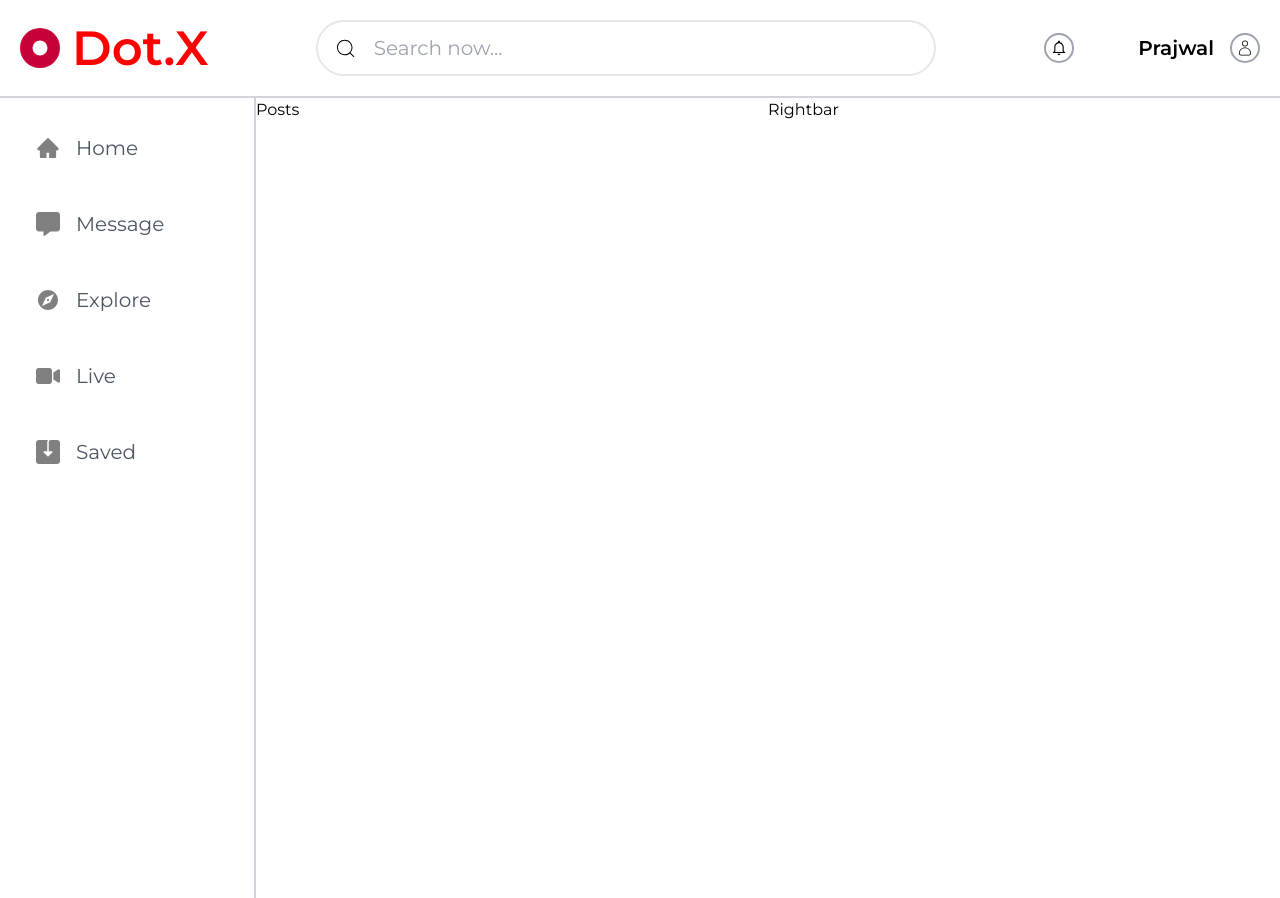
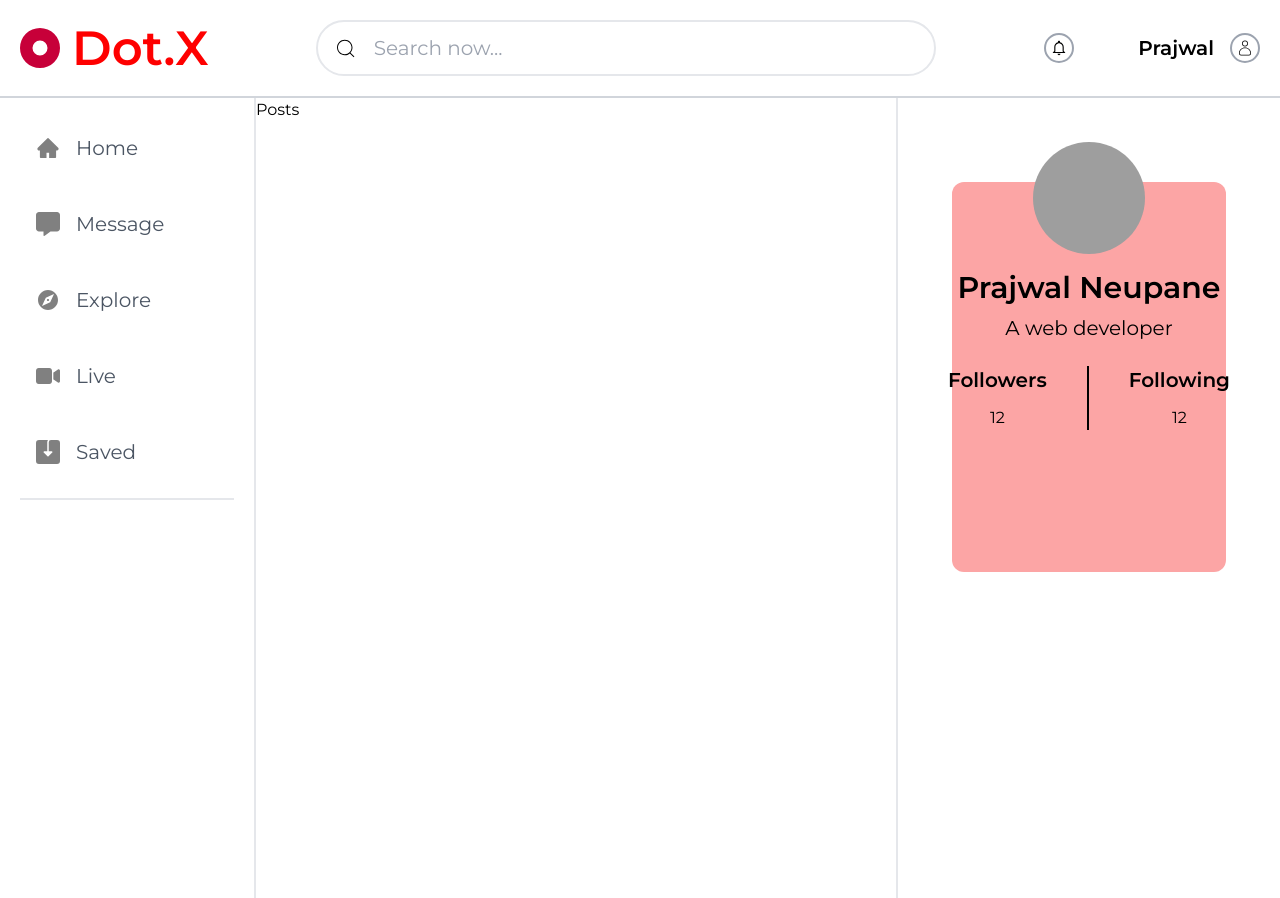
Before and after one commit to Prajwal-Neupane/typescript-frontent-blog, a React (Create React App) app: page / in a window 1280 px wide. Built offline with nearby package versions, Linux system fonts and the light colour scheme; grey boxes are pictures that could not be loaded.

Commit message:
created profile card

```diff
--- a/src/components/Rightbar.tsx
+++ b/src/components/Rightbar.tsx
@@ -1,7 +1,32 @@
 import React from "react";
 
 const Rightbar = () => {
-  return <div className="flex-1">Rightbar</div>;
+  return (
+    <div className="md:px-5 w-[15%] mxau md:w-[30%] pt-5 border-l-2 border-gray-200 flex flex-col  gap-4 items-center">
+      <div className="relative container h-[50%] w-[80%] mt-16 bg-red-300 rounded-xl items-center flex flex-col gap-4">
+        <img
+          className="relative object-cover rounded-full -top-10 w-28 h-28"
+          src="https://images.unsplash.com/photo-1500648767791-00dcc994a43e?q=80&w=1974&auto=format&fit=crop&ixlib=rb-4.0.3&ixid=M3wxMjA3fDB8MHxwaG90by1wYWdlfHx8fGVufDB8fHx8fA%3D%3D"
+          alt="profile"
+        />
+        <h1 className="relative text-3xl font-semibold text-center -top-10">
+          Prajwal Neupane
+        </h1>
+        <p className="relative text-xl text-center -top-12 ">A web developer</p>
+        <div className="relative flex gap-10 -top-10 ">
+          <div className="flex flex-col gap-3 ">
+            <h1 className="text-xl font-semibold">Followers</h1>
+            <p className="text-center">12</p>
+          </div>
+          <div className="border-l-2 border-black"></div>
+          <div className="flex flex-col gap-3">
+            <h1 className="text-xl font-semibold">Following</h1>
+            <p className="text-center">12</p>
+          </div>
+        </div>
+      </div>
+    </div>
+  );
 };
 
 export default Rightbar;
--- a/src/components/Sidebar.tsx
+++ b/src/components/Sidebar.tsx
@@ -7,8 +7,8 @@ import { BsFillSave2Fill } from "react-icons/bs";
 
 const Sidebar = () => {
   return (
-    <div className=" md:px-5 w-[15%] md:w-[20%] pt-5 border-r-2 border-gray-300 ">
-      <div className="flex flex-col gap-4">
+    <div className=" md:px-5 w-[15%] md:w-[20%] pt-5 border-r-2 border-gray-200 ">
+      <div className="flex flex-col gap-4 pb-4 border-b-2 border-gray-200">
         <div className="flex items-center gap-4 px-4 py-4 transition-colors duration-300 rounded-xl hover:bg-red-300 hover:cursor-pointer">
           <AiFillHome className="size-8 md:size-6" color="grey" />
           <p className="hidden text-xl text-gray-600 md:block">Home</p>
```
